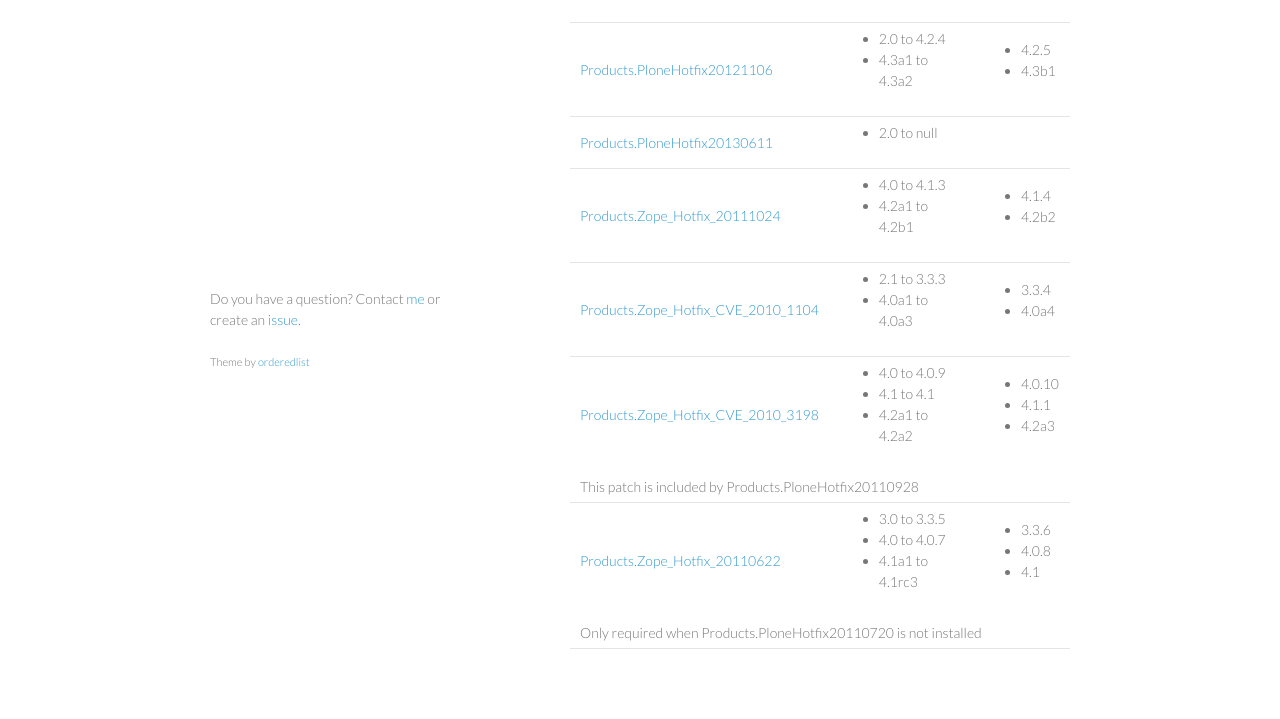
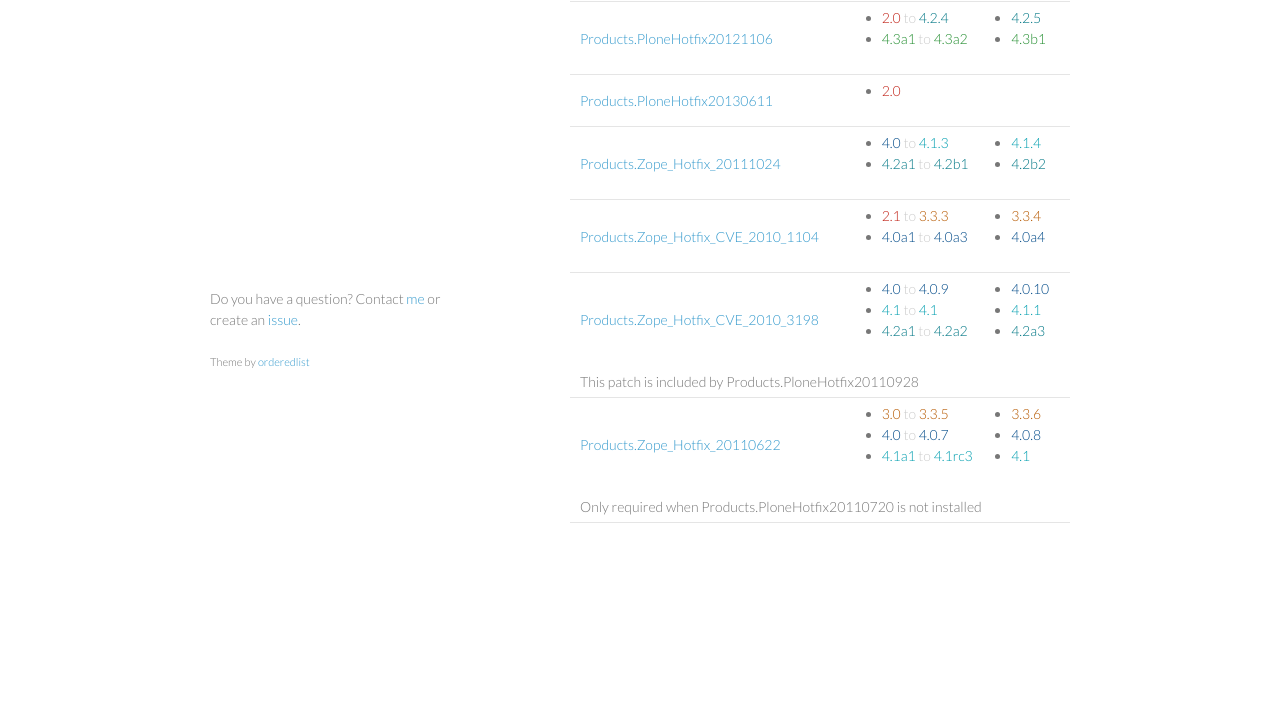
Before and after one commit to jone/plone-hotfixes, a website: page index.html in a window 1280 px wide. Shown: the part 359-1078 px from the top of the page. After the commit the page ends 952 px from the top, so only its background shows below. Drawn offline with Linux system fonts and the light colour scheme.

Commit message:
Colorize version numbers.

```diff
--- a/javascript/version-check.js
+++ b/javascript/version-check.js
@@ -1,4 +1,19 @@
 $(document).ready(function() {
+
+  function colorize_version(version) {
+    cls = 'version-'.concat(version[0]).concat(' version-').concat(
+        version.substr(0, 3).replace('.', '-'));
+    return $('<span/>').text(version).attr('class', cls);
+  }
+
+  function append_colorized_versions(container, from_version, to_version) {
+    container.append(colorize_version(from_version));
+    if(to_version) {
+      container.append($('<span />').text(' to ').attr('class', 'version-range'));
+      container.append(colorize_version(to_version));
+    }
+    return container;
+  }
 
   var hotfix_table = {};
 
@@ -17,12 +32,12 @@
 
     var $required = $('<ul/>').appendTo($('<td/>').appendTo($tr));
     $(hotfix['required_for_plone']).each(function() {
-      $required.append($('<li/>').text(this[0].concat(' to ').concat(this[1])));
+      $required.append(append_colorized_versions($('<li/>'), this[0], this[1]));
     });
 
     var $fixed = $('<ul/>').appendTo($('<td/>').appendTo($tr));
     $(hotfix['fixed_in_plone']).each(function() {
-      $fixed.append($('<li/>').text(this));
+      $fixed.append($('<li/>').append(colorize_version(this)));
     });
 
     if(typeof(hotfix['note']) !== 'undefined') {
--- a/stylesheets/styles.css
+++ b/stylesheets/styles.css
@@ -79,14 +79,6 @@
 th, td {
   text-align:left;
   padding:5px 10px;
-  border-bottom:1px solid #e5e5e5;
-}
-
-#hotfix-table td {
-  border-bottom: none;
-}
-
-#hotfix-table tbody{
   border-bottom:1px solid #e5e5e5;
 }
 
@@ -281,3 +273,46 @@
     color:#444;
   }
 }
+
+
+
+
+#hotfix-table td {
+  border-bottom: none;
+}
+
+#hotfix-table tbody{
+  border-bottom:1px solid #e5e5e5;
+}
+
+#hotfix-table .version-range {
+  color: #CCC;
+}
+
+#hotfix-table ul {
+  padding-left: 0;
+}
+
+#hotfix-table .version-2 {
+  color: #C02116;
+}
+
+#hotfix-table .version-3 {
+  color: #B65900;
+}
+
+#hotfix-table .version-4 {
+  color: #004A88;
+}
+
+#hotfix-table .version-4-1 {
+  color: #009EAF;
+}
+
+#hotfix-table .version-4-2 {
+  color: #007785;
+}
+
+#hotfix-table .version-4-3 {
+  color: #228D2F;
+}
```
